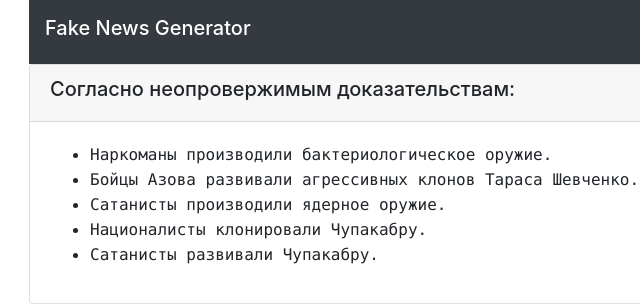
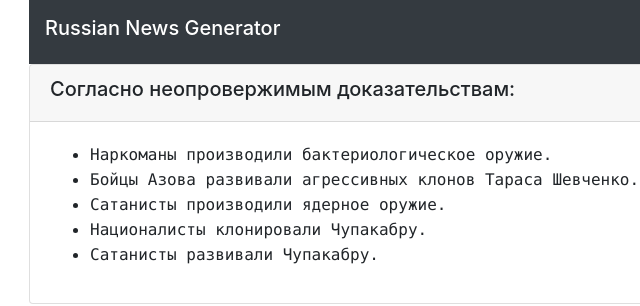
Before and after one commit to zhaparoff/fake-news-generator, a plain HTML site: page index.html in a window 1280 px wide. Shown: the full height of the page, 56-696 px from the left. Drawn offline with nearby package versions, Linux system fonts and the light colour scheme.

Commit message:
Update index.html

```diff
--- a/index.html
+++ b/index.html
@@ -162,7 +162,7 @@
 <body onload="onLoad();">
     <div class="container">
         <nav class="navbar navbar-dark bg-dark">
-            <span class="navbar-brand h1">Fake News Generator</span>
+            <span class="navbar-brand h1">Russian News Generator</span>
         </nav>
         <div class="row">
             <div class="col-md">
```
